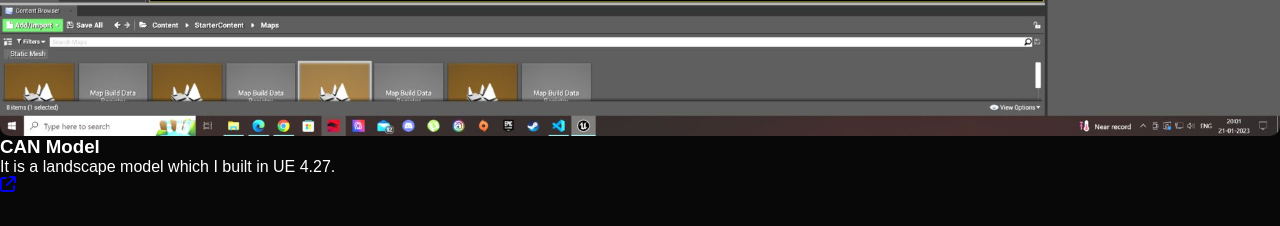
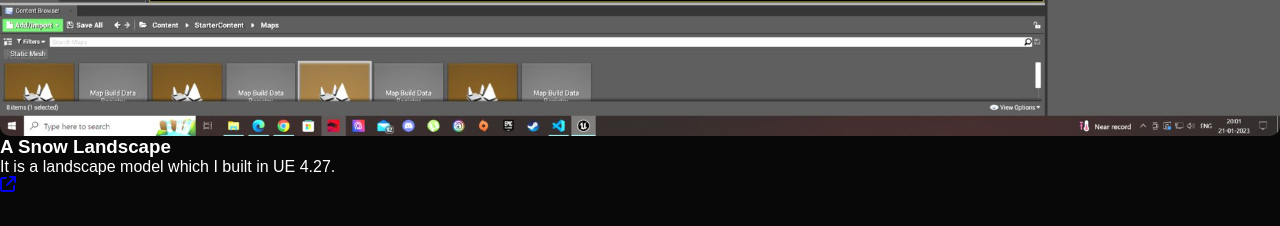
Before and after one commit to Biswajit1246/My-Portfolio, a plain HTML site: page index.html in a window 1280 px wide. Shown: the part 5540-5766 px from the top of the page. Drawn offline with Linux system fonts and the light colour scheme.

Commit message:
Add files via upload

```diff
--- a/index.html
+++ b/index.html
@@ -181,7 +181,7 @@
                  <div class="work">
                 <img src="images/A Snow landscape.JPG">
                 <div class="pic">
-                    <h3>CAN Model</h3>
+                    <h3>A Snow Landscape</h3>
                     <p>It is a landscape model which I built in UE 4.27.</p>
                     <a href="#"><i class="fa-sharp fa-solid fa-arrow-up-right-from-square"></i></a>
                 </div>
```
